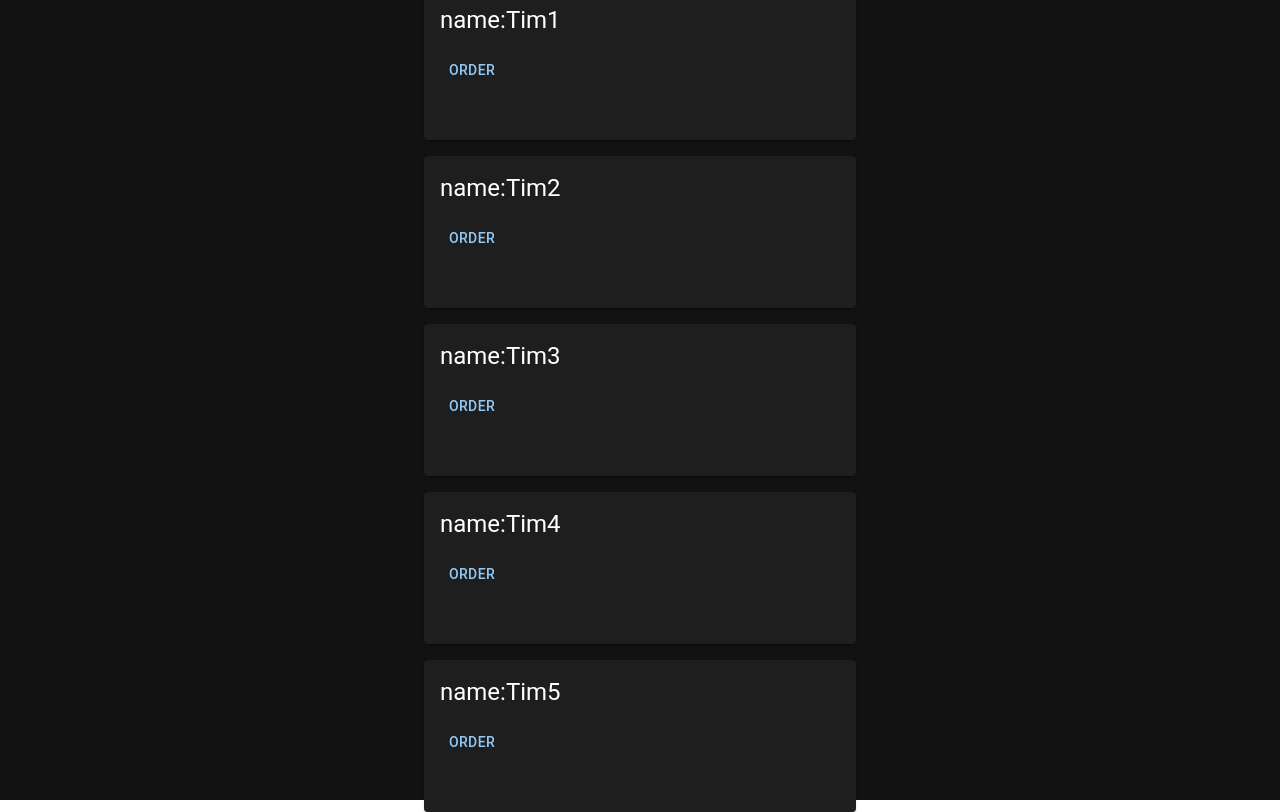
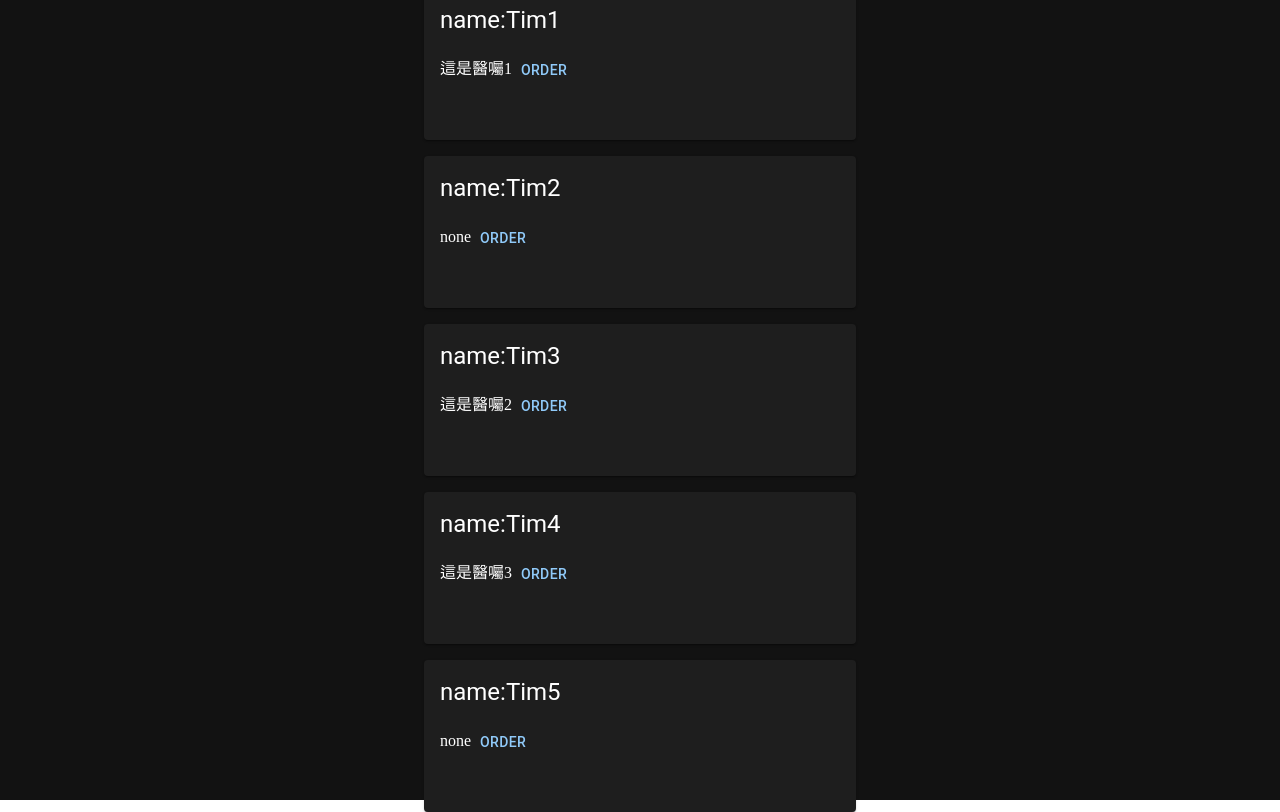
Before and after one commit to toddLiao469469/patient-tool, a React (Vite) app in the folder packages/client/: page / in a window 1280 px wide. Built offline with nearby package versions, Linux system fonts and the light colour scheme.

Commit message:
fix(client): modify mockdata

```diff
--- a/packages/client/src/api/patient.ts
+++ b/packages/client/src/api/patient.ts
@@ -6,29 +6,27 @@ export const getPatients = (): Promise<Patient[]> => {
     setTimeout(() => {
       resolve([
         {
-          id: '1',
+          id: '4bcc7427-a5f1-ce21-8468-1c8f0b8a8d16',
           name: 'Tim1',
-          orderId: '1',
+          orderId: '4370c9c5-3ae5-887e-a5d9-9b2caef0023b',
         },
         {
-          id: '2',
+          id: '1c8b00c1-fe54-cd17-191c-d04d2b7248e0',
           name: 'Tim2',
-          orderId: '2',
         },
         {
-          id: '3',
+          id: 'ecd29f9a-dd8c-811e-4c40-35768975fe7c',
           name: 'Tim3',
-          orderId: '3',
+          orderId: 'b2eddec2-e589-7025-fc70-a797f72319f7',
         },
         {
-          id: '4',
+          id: '5d9bfb7f-1653-f24f-4731-a9c526d68a09',
           name: 'Tim4',
-          orderId: '4',
+          orderId: 'b3d3ab0f-fb89-08d4-4d52-5815195e2263',
         },
         {
-          id: '5',
+          id: '28b59f4e-1fe2-3521-4261-435bf5bae699',
           name: 'Tim5',
-          orderId: '5',
         },
       ]);
     }, 3000);
--- a/packages/client/src/components/PatientCard.tsx
+++ b/packages/client/src/components/PatientCard.tsx
@@ -3,18 +3,29 @@ import { useEffect } from 'react';
 import { Button, Card, Typography } from '@mui/material';
 
 import { Patient } from '../lib/types';
+import { useAppDispatch, useAppSelector } from '../store';
+import { fetchOrdersActionCreator } from '../saga/order';
 
 type PatientCardProps = Patient;
 
 const PatientCard: React.FC<PatientCardProps> = (props) => {
   const { name, orderId, id } = props;
+  const dispatch = useAppDispatch();
+  const order = useAppSelector((state) => state.order.data?.find((order) => order.id === orderId));
 
   return (
     <Card sx={{ padding: 2, justifyContent: 'flex-start', width: 400, height: 120 }}>
       <Typography variant="h5" textAlign="start" sx={{ marginBottom: 2 }}>
         name:{name}
       </Typography>
-      <Button> order</Button>
+      {order ? <>{order.message}</> : <>none</>}
+      <Button
+        onClick={() => {
+          console.log('order', orderId, order);
+        }}
+      >
+        order
+      </Button>
     </Card>
   );
 };
--- a/packages/client/src/components/PatientList.tsx
+++ b/packages/client/src/components/PatientList.tsx
@@ -5,6 +5,7 @@ import { CircularProgress, Stack } from '@mui/material';
 import { useAppSelector, useAppDispatch } from '../store';
 import { fetchPatientActionCreator } from '../saga/patient';
 import PatientCard from '../components/PatientCard';
+import { fetchOrdersActionCreator } from '../saga/order';
 
 const PatientList = () => {
   const dispatch = useAppDispatch();
@@ -13,6 +14,10 @@ const PatientList = () => {
   const patientsError = useAppSelector((state) => state.patient.error);
   useEffect(() => {
     dispatch(fetchPatientActionCreator());
+  }, [dispatch]);
+
+  useEffect(() => {
+    dispatch(fetchOrdersActionCreator());
   }, [dispatch]);
 
   if (patientsFetching) {
```
